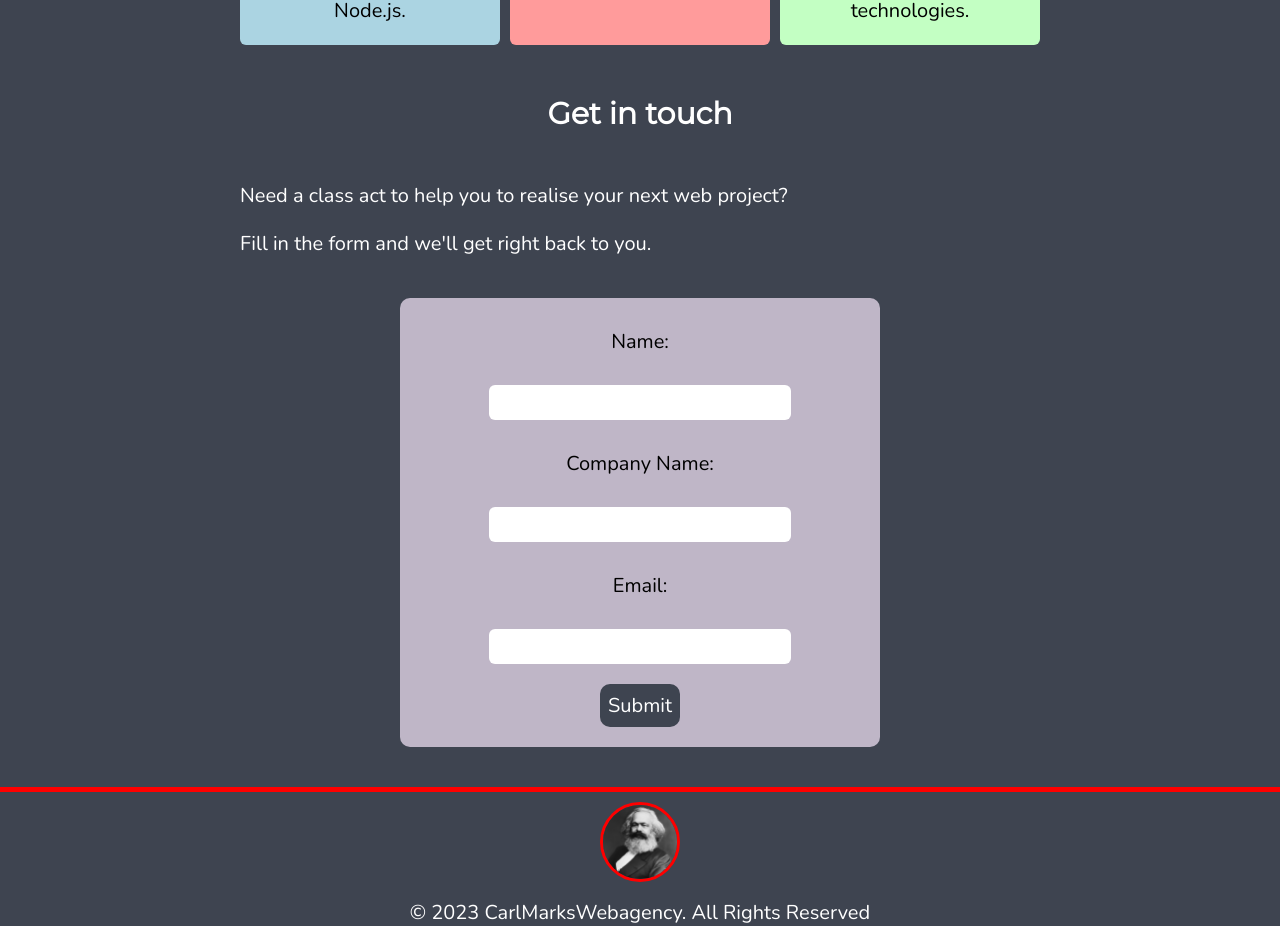
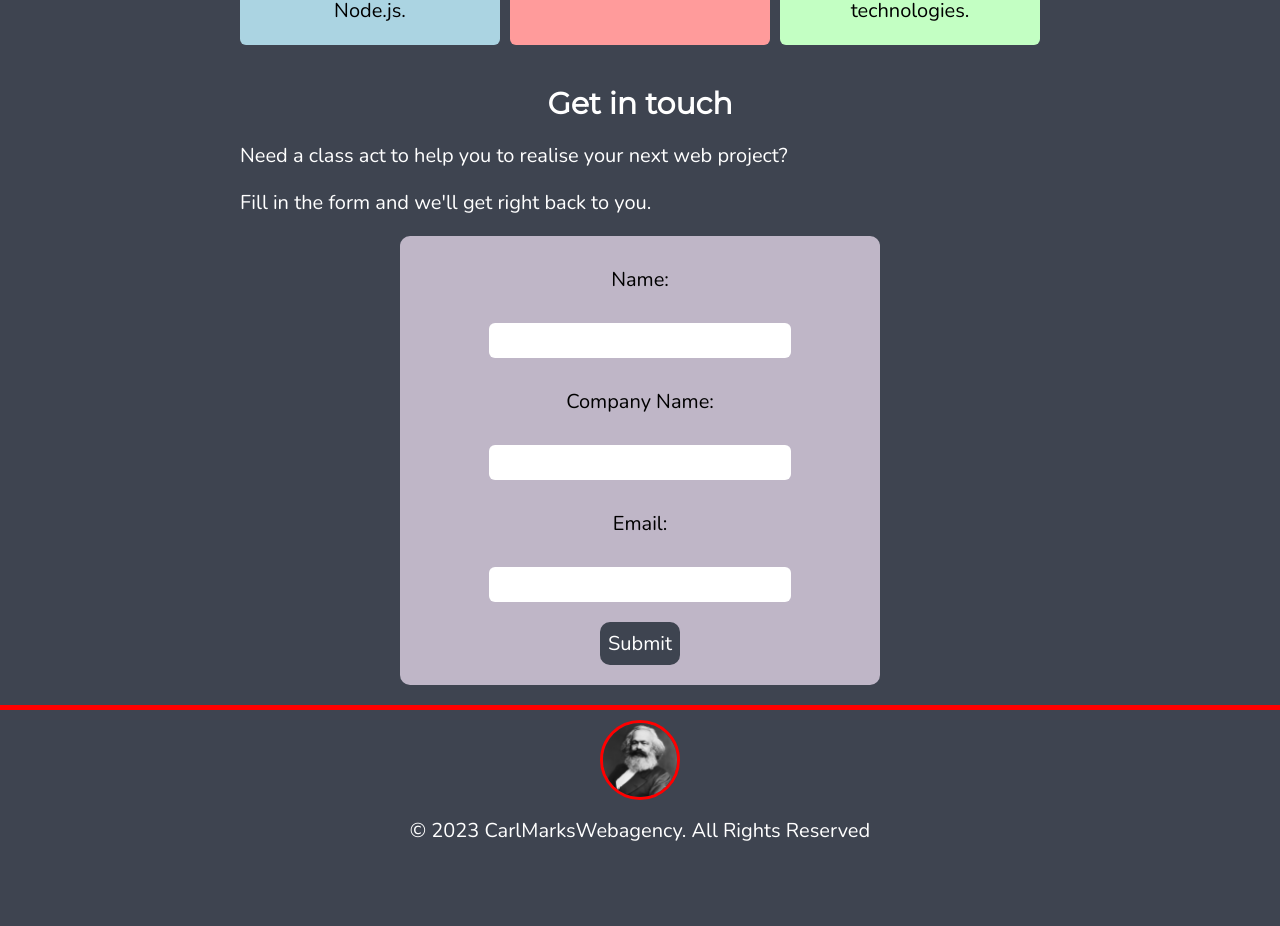
Before and after one commit to fac27/carlmarks-agency, a plain HTML site: page index.html in a window 1280 px wide. Shown: the part 1789-2715 px from the top of the page. After the commit the page ends 2633 px from the top, so only its background shows below. Drawn offline with nearby package versions, Linux system fonts and the light colour scheme.

Commit message:
Add minor position change to contact paragraph

```diff
--- a/index.html
+++ b/index.html
@@ -116,9 +116,9 @@
         </section>
 
         <!-- Contact section - contains contact form -->
-        <section id="section-contact" class="stack-medium">
+        <section id="section-contact">
             <h2>Get in touch</h2>
-            <div class="line-height__expanded center stack-small center">
+            <div class="center stack-small center">
                 <p>
                     Need a class act to help you to realise your next web project?
                 </p>
--- a/styles.css
+++ b/styles.css
@@ -112,7 +112,7 @@ h2 {
     font-family: 'Montserrat', sans-serif;
     font-size: 1.5rem;
     text-align: center;
-    padding: 0.5rem 0;
+    padding-bottom: 1rem;
 }
 
 #a11y-container {
@@ -316,7 +316,7 @@ footer figure {
     flex-wrap: wrap;
     border-radius: 10px;
     width: 90%;
-    margin: 2rem auto;
+    margin: 1em auto;
 }
 
 .form-element-container {
```
